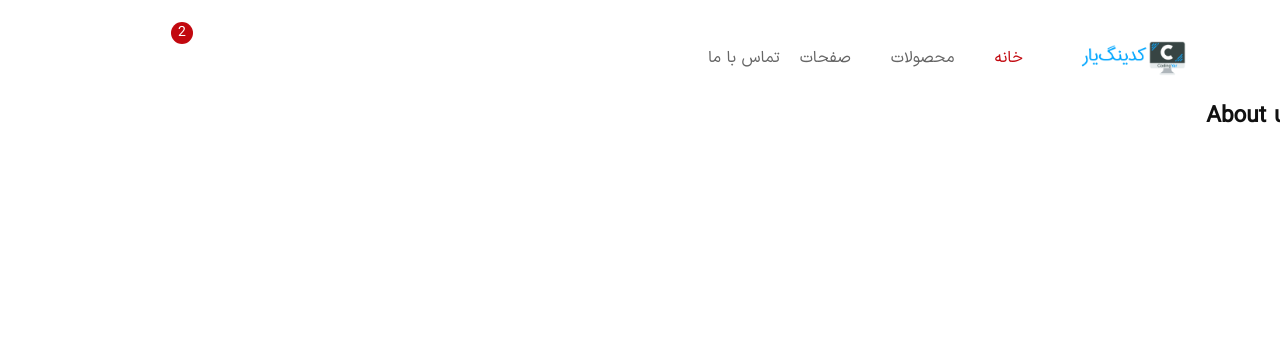
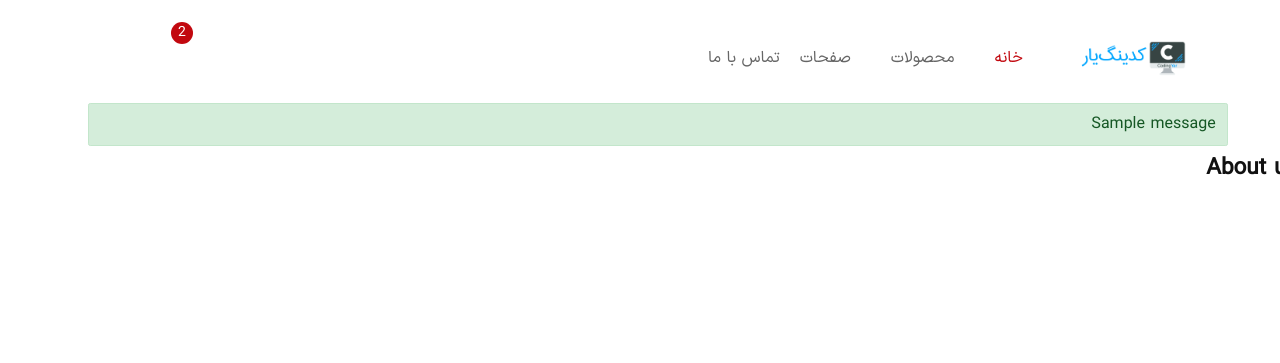
Before and after one commit to BigRch/onlineshop, a Django app: page /aboutus in a window 1280 px wide. Shown: the top 363 px of the page. Run offline with Django 5.2, Linux system fonts and the light colour scheme; tables that the repository leaves empty hold one stand-in row (values such as "Sample post"); one stand-in notice (Sample message) is shown; parts of the project's set-up code (start-up, migrations or seed data) failed here and were passed over; some libraries are stand-ins or nearby versions; some web fonts are replaced.

Commit message:
add messages to base.html

```diff
--- a/templates/_base.html
+++ b/templates/_base.html
@@ -117,6 +117,14 @@
           </div>
       </div>
   </header>
+{% if messages %}
+    <div class="container">
+        {% for message in messages %}
+            <div class="alert alert-{{message.tags}}">{{ message }}</div>
+        {% endfor %}
+    </div>
+{% endif %}
+
 {% block content %}
 
 {% endblock content %}
```
